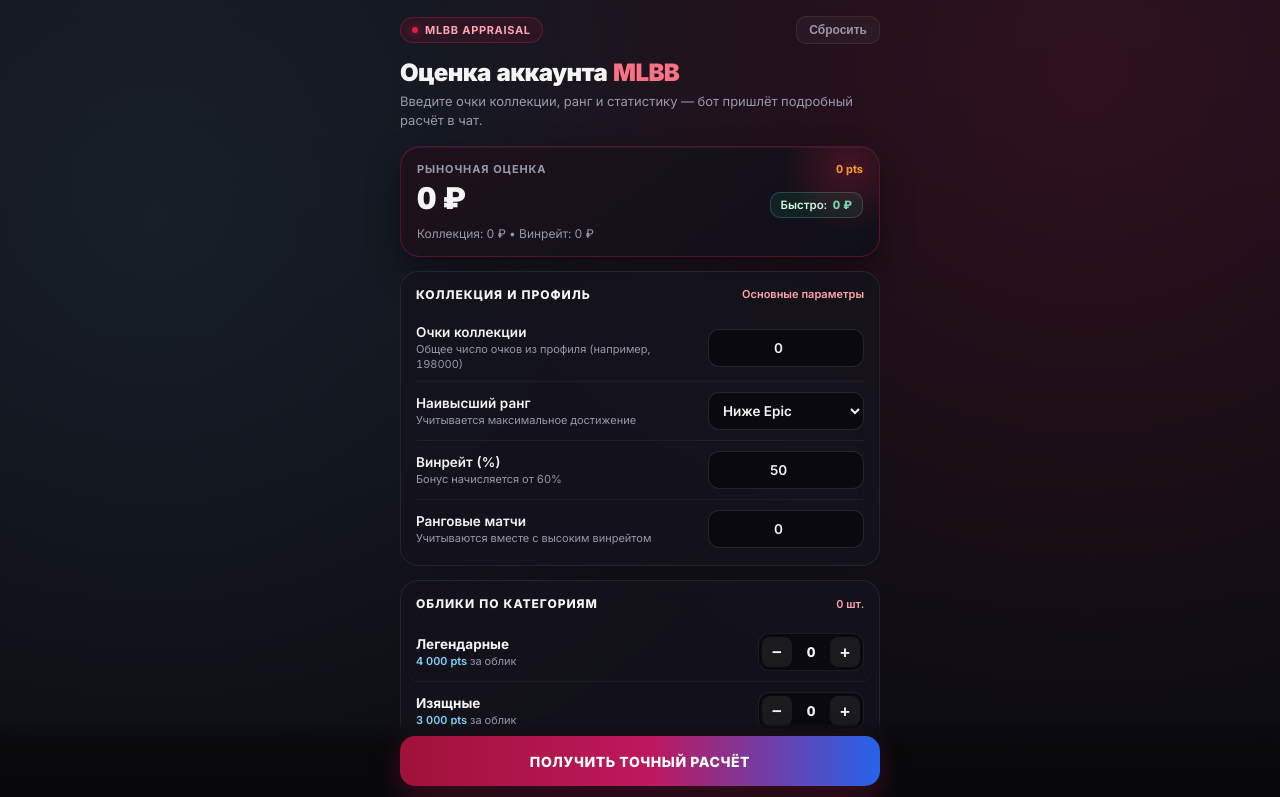
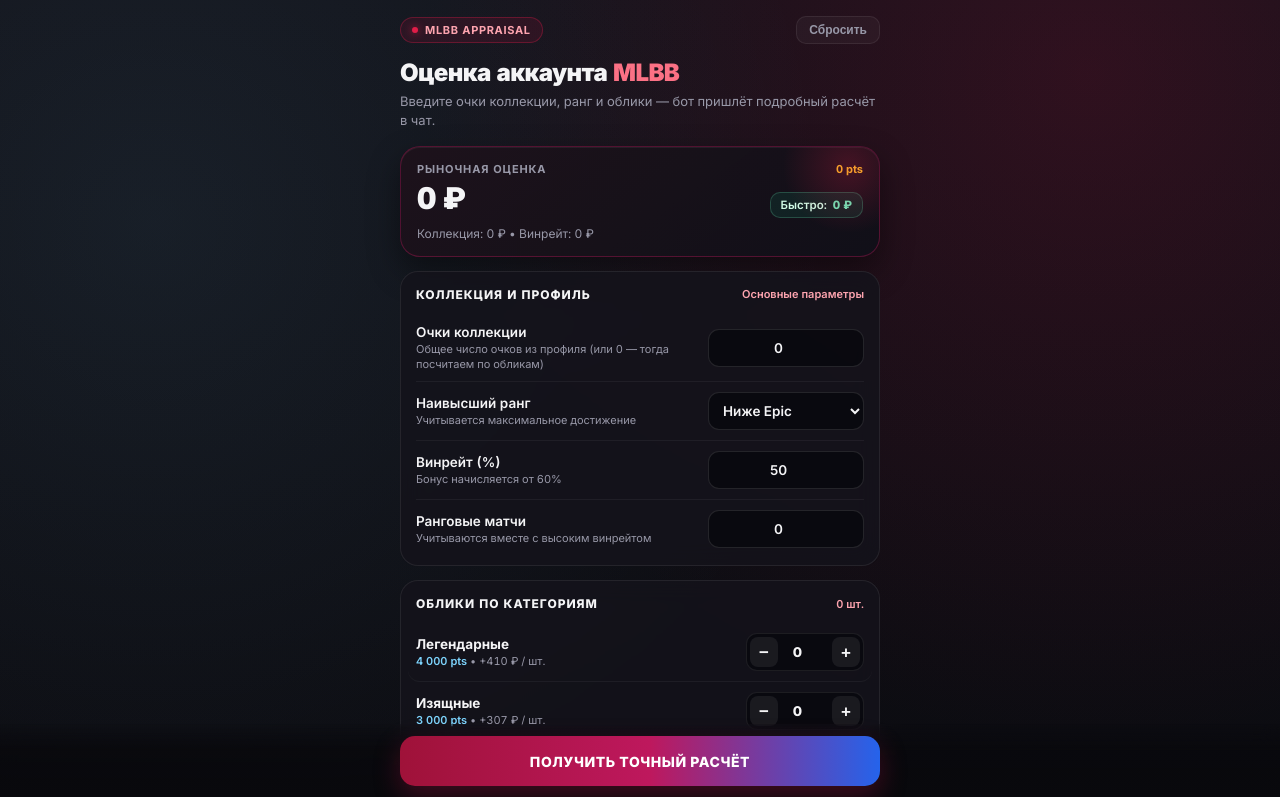
Before and after one commit to deimosept-dev/Voice_bot, a plain HTML site: page index.html in a window 1280 px wide. Both pictures are taken after a click on the button "Сбросить". Shown: the top 797 px of the page. Drawn offline with Linux system fonts and the light colour scheme.

Commit message:
Update index.html

```diff
--- a/index.html
+++ b/index.html
@@ -116,7 +116,6 @@
             color: var(--muted);
         }
 
-        /* Главный экран оценки */
         .score-panel {
             position: relative;
             overflow: hidden;
@@ -201,7 +200,6 @@
             color: var(--muted);
         }
 
-        /* Блоки параметров */
         .box {
             background: var(--surface);
             backdrop-filter: blur(12px);
@@ -294,7 +292,7 @@
         }
 
         input[type="number"] {
-            padding: 0 10px;
+            padding: 0 8px;
             text-align: center;
         }
 
@@ -303,7 +301,6 @@
             box-shadow: 0 0 0 3px rgba(225, 29, 72, 0.18);
         }
 
-        /* Список обликов */
         .skin-item {
             display: flex;
             align-items: center;
@@ -352,7 +349,7 @@
         .qty-box {
             display: flex;
             align-items: center;
-            gap: 5px;
+            gap: 4px;
             padding: 3px;
             border-radius: 11px;
             background: rgba(8, 8, 13, 0.72);
@@ -360,7 +357,7 @@
         }
 
         .qty-btn {
-            width: 30px;
+            width: 28px;
             height: 30px;
             border-radius: 8px;
             border: none;
@@ -381,15 +378,25 @@
             background: var(--crimson);
         }
 
-        .qty-num {
-            min-width: 28px;
+        .qty-input {
+            width: 46px !important;
+            height: 30px !important;
+            border-radius: 8px !important;
+            border: 1px solid transparent !important;
+            background: transparent !important;
+            padding: 0 2px !important;
+            font-size: 13.5px !important;
+            font-weight: 800 !important;
+            color: var(--ink);
             text-align: center;
-            font-size: 13.5px;
-            font-weight: 800;
-            color: var(--ink);
         }
 
-        /* Нижняя панель действия */
+        .qty-input:focus {
+            border-color: rgba(225, 29, 72, 0.5) !important;
+            background: rgba(255, 255, 255, 0.05) !important;
+            box-shadow: none !important;
+        }
+
         .footer-bar {
             position: fixed;
             left: 0;
@@ -437,7 +444,7 @@
         </div>
 
         <h1 class="heading">Оценка аккаунта <span>MLBB</span></h1>
-        <p class="lead">Введите очки коллекции, ранг и статистику — бот пришлёт подробный расчёт в чат.</p>
+        <p class="lead">Введите очки коллекции, ранг и облики — бот пришлёт подробный расчёт в чат.</p>
 
         <div class="score-panel">
             <div class="score-top">
@@ -460,7 +467,7 @@
             <div class="row-field">
                 <div class="field-text">
                     <label class="field-title" for="collection_points">Очки коллекции</label>
-                    <span class="field-desc">Общее число очков из профиля (например, 198000)</span>
+                    <span class="field-desc">Общее число очков из профиля (или 0 — тогда посчитаем по обликам)</span>
                 </div>
                 <div class="field-input-wrap">
                     <input type="number" id="collection_points" value="0" min="0" max="5000000" step="100" oninput="refreshPreview()" onchange="refreshPreview()" onblur="refreshPreview()">
@@ -515,11 +522,11 @@
             <div class="skin-item" id="item-legendary">
                 <div class="skin-left">
                     <div class="skin-title">Легендарные</div>
-                    <div class="skin-sub"><strong>4 000 pts</strong> за облик</div>
+                    <div class="skin-sub"><strong>4 000 pts</strong> • +410 ₽ / шт.</div>
                 </div>
                 <div class="qty-box">
                     <button type="button" class="qty-btn" onclick="changeQty('legendary', -1)">−</button>
-                    <span class="qty-num" id="legendary">0</span>
+                    <input type="number" class="qty-input" id="legendary" value="0" min="0" max="9999" step="1" oninput="onSkinInput('legendary')" onchange="onSkinBlur('legendary')" onblur="onSkinBlur('legendary')">
                     <button type="button" class="qty-btn" onclick="changeQty('legendary', 1)">+</button>
                 </div>
             </div>
@@ -527,11 +534,11 @@
             <div class="skin-item" id="item-exquisite_grace">
                 <div class="skin-left">
                     <div class="skin-title">Изящные</div>
-                    <div class="skin-sub"><strong>3 000 pts</strong> за облик</div>
+                    <div class="skin-sub"><strong>3 000 pts</strong> • +307 ₽ / шт.</div>
                 </div>
                 <div class="qty-box">
                     <button type="button" class="qty-btn" onclick="changeQty('exquisite_grace', -1)">−</button>
-                    <span class="qty-num" id="exquisite_grace">0</span>
+                    <input type="number" class="qty-input" id="exquisite_grace" value="0" min="0" max="9999" step="1" oninput="onSkinInput('exquisite_grace')" onchange="onSkinBlur('exquisite_grace')" onblur="onSkinBlur('exquisite_grace')">
                     <button type="button" class="qty-btn" onclick="changeQty('exquisite_grace', 1)">+</button>
                 </div>
             </div>
@@ -539,11 +546,11 @@
             <div class="skin-item" id="item-exquisite">
                 <div class="skin-left">
                     <div class="skin-title">Изысканные</div>
-                    <div class="skin-sub"><strong>2 000 pts</strong> за облик</div>
+                    <div class="skin-sub"><strong>2 000 pts</strong> • +205 ₽ / шт.</div>
                 </div>
                 <div class="qty-box">
                     <button type="button" class="qty-btn" onclick="changeQty('exquisite', -1)">−</button>
-                    <span class="qty-num" id="exquisite">0</span>
+                    <input type="number" class="qty-input" id="exquisite" value="0" min="0" max="9999" step="1" oninput="onSkinInput('exquisite')" onchange="onSkinBlur('exquisite')" onblur="onSkinBlur('exquisite')">
                     <button type="button" class="qty-btn" onclick="changeQty('exquisite', 1)">+</button>
                 </div>
             </div>
@@ -551,11 +558,11 @@
             <div class="skin-item" id="item-deluxe">
                 <div class="skin-left">
                     <div class="skin-title">Роскошные</div>
-                    <div class="skin-sub"><strong>400 pts</strong> за облик</div>
+                    <div class="skin-sub"><strong>400 pts</strong> • +41 ₽ / шт.</div>
                 </div>
                 <div class="qty-box">
                     <button type="button" class="qty-btn" onclick="changeQty('deluxe', -1)">−</button>
-                    <span class="qty-num" id="deluxe">0</span>
+                    <input type="number" class="qty-input" id="deluxe" value="0" min="0" max="9999" step="1" oninput="onSkinInput('deluxe')" onchange="onSkinBlur('deluxe')" onblur="onSkinBlur('deluxe')">
                     <button type="button" class="qty-btn" onclick="changeQty('deluxe', 1)">+</button>
                 </div>
             </div>
@@ -563,11 +570,11 @@
             <div class="skin-item" id="item-exceptional">
                 <div class="skin-left">
                     <div class="skin-title">Исключительные</div>
-                    <div class="skin-sub"><strong>200 pts</strong> за облик</div>
+                    <div class="skin-sub"><strong>200 pts</strong> • +20 ₽ / шт.</div>
                 </div>
                 <div class="qty-box">
                     <button type="button" class="qty-btn" onclick="changeQty('exceptional', -1)">−</button>
-                    <span class="qty-num" id="exceptional">0</span>
+                    <input type="number" class="qty-input" id="exceptional" value="0" min="0" max="9999" step="1" oninput="onSkinInput('exceptional')" onchange="onSkinBlur('exceptional')" onblur="onSkinBlur('exceptional')">
                     <button type="button" class="qty-btn" onclick="changeQty('exceptional', 1)">+</button>
                 </div>
             </div>
@@ -575,11 +582,11 @@
             <div class="skin-item" id="item-common">
                 <div class="skin-left">
                     <div class="skin-title">Обычные</div>
-                    <div class="skin-sub"><strong>100 pts</strong> за облик</div>
+                    <div class="skin-sub"><strong>100 pts</strong> • +10 ₽ / шт.</div>
                 </div>
                 <div class="qty-box">
                     <button type="button" class="qty-btn" onclick="changeQty('common', -1)">−</button>
-                    <span class="qty-num" id="common">0</span>
+                    <input type="number" class="qty-input" id="common" value="0" min="0" max="9999" step="1" oninput="onSkinInput('common')" onchange="onSkinBlur('common')" onblur="onSkinBlur('common')">
                     <button type="button" class="qty-btn" onclick="changeQty('common', 1)">+</button>
                 </div>
             </div>
@@ -587,11 +594,11 @@
             <div class="skin-item" id="item-painted">
                 <div class="skin-left">
                     <div class="skin-title">Окраски для обликов</div>
-                    <div class="skin-sub"><strong>40 pts</strong> за окраску</div>
+                    <div class="skin-sub"><strong>40 pts</strong> • +4 ₽ / шт.</div>
                 </div>
                 <div class="qty-box">
                     <button type="button" class="qty-btn" onclick="changeQty('painted', -1)">−</button>
-                    <span class="qty-num" id="painted">0</span>
+                    <input type="number" class="qty-input" id="painted" value="0" min="0" max="9999" step="1" oninput="onSkinInput('painted')" onchange="onSkinBlur('painted')" onblur="onSkinBlur('painted')">
                     <button type="button" class="qty-btn" onclick="changeQty('painted', 1)">+</button>
                 </div>
             </div>
@@ -603,7 +610,7 @@
                 </div>
                 <div class="qty-box">
                     <button type="button" class="qty-btn" onclick="changeQty('grand_appearance', -1)">−</button>
-                    <span class="qty-num" id="grand_appearance">0</span>
+                    <input type="number" class="qty-input" id="grand_appearance" value="0" min="0" max="9999" step="1" oninput="onSkinInput('grand_appearance')" onchange="onSkinBlur('grand_appearance')" onblur="onSkinBlur('grand_appearance')">
                     <button type="button" class="qty-btn" onclick="changeQty('grand_appearance', 1)">+</button>
                 </div>
             </div>
@@ -637,6 +644,17 @@
             honor:     { label: "Mythical Honor", price: 1537 },
             glory:     { label: "Mythical Glory", price: 5122 },
             immortal:  { label: "Mythical Immortal", price: 10244 }
+        };
+
+        const SKIN_META = {
+            legendary:        { pts: 4000, price: 410, countInTotal: true },
+            exquisite_grace:  { pts: 3000, price: 307, countInTotal: true },
+            exquisite:        { pts: 2000, price: 205, countInTotal: true },
+            deluxe:           { pts: 400,  price: 41,  countInTotal: true },
+            exceptional:      { pts: 200,  price: 20,  countInTotal: true },
+            common:           { pts: 100,  price: 10,  countInTotal: true },
+            painted:          { pts: 40,   price: 4,   countInTotal: true },
+            grand_appearance: { pts: 0,    price: 0,   countInTotal: false }
         };
 
         let skins = {
@@ -674,6 +692,39 @@
             return formatInt(num) + " ₽";
         }
 
+        function syncSkinRowState(key) {
+            const val = skins[key] || 0;
+            const row = document.getElementById("item-" + key);
+            if (row) row.classList.toggle("has-items", val > 0);
+        }
+
+        function changeQty(key, delta) {
+            const next = Math.max(0, Math.min(9999, (skins[key] || 0) + delta));
+            skins[key] = next;
+            const input = document.getElementById(key);
+            if (input) input.value = next;
+            syncSkinRowState(key);
+            vibrate("light");
+            refreshPreview();
+        }
+
+        function onSkinInput(key) {
+            const input = document.getElementById(key);
+            const raw = input ? input.value : "0";
+            skins[key] = raw === "" ? 0 : Math.round(clampNum(raw, 0, 9999, 0));
+            syncSkinRowState(key);
+            refreshPreview();
+        }
+
+        function onSkinBlur(key) {
+            const input = document.getElementById(key);
+            const cleanVal = Math.round(clampNum(input ? input.value : 0, 0, 9999, 0));
+            skins[key] = cleanVal;
+            if (input) input.value = cleanVal;
+            syncSkinRowState(key);
+            refreshPreview();
+        }
+
         function readForm() {
             const rank = document.getElementById("rank").value;
             const winrate = clampNum(document.getElementById("winrate").value, 0, 100, 0);
@@ -689,13 +740,23 @@
             return Math.round(extraWr * WINRATE_RUB_PER_PCT * matchFactor);
         }
 
-        function changeQty(key, delta) {
-            skins[key] = Math.max(0, (skins[key] || 0) + delta);
-            document.getElementById(key).innerText = skins[key];
-            const row = document.getElementById("item-" + key);
-            if (row) row.classList.toggle("has-items", skins[key] > 0);
-            vibrate("light");
-            refreshPreview();
+        function calcCollectionSummary(manualPoints) {
+            let skinsPts = 0;
+            let skinsRub = 0;
+            let totalSkinsCount = 0;
+
+            Object.entries(SKIN_META).forEach(([key, cfg]) => {
+                const cnt = skins[key] || 0;
+                if (cfg.countInTotal) totalSkinsCount += cnt;
+                skinsPts += cnt * cfg.pts;
+                skinsRub += cnt * cfg.price;
+            });
+
+            const manualRub = Math.round((manualPoints / 1000) * PRICE_PER_1000_PTS);
+            const effectivePts = Math.max(manualPoints, skinsPts);
+            const collectionRub = Math.max(manualRub, skinsRub);
+
+            return { effectivePts, collectionRub, totalSkinsCount };
         }
 
         function resetAll() {
@@ -705,9 +766,9 @@
             document.getElementById("matches").value = "0";
             Object.keys(skins).forEach((key) => {
                 skins[key] = 0;
-                document.getElementById(key).innerText = "0";
-                const row = document.getElementById("item-" + key);
-                if (row) row.classList.remove("has-items");
+                const input = document.getElementById(key);
+                if (input) input.value = "0";
+                syncSkinRowState(key);
             });
             vibrate("medium");
             refreshPreview();
@@ -716,19 +777,17 @@
         function refreshPreview() {
             const { rank, winrate, matches, collection_points } = readForm();
             const rankInfo = RANK_VALUES[rank] || RANK_VALUES.none;
-            const collectionRub = Math.round((collection_points / 1000) * PRICE_PER_1000_PTS);
+            const { effectivePts, collectionRub, totalSkinsCount } = calcCollectionSummary(collection_points);
             const wrBonus = calcWinrateBonus(winrate, matches);
             const total = collectionRub + rankInfo.price + wrBonus;
             const quickSale = Math.round(total * QUICK_SALE_FACTOR);
 
-            const totalSkins = Object.values(skins).reduce((acc, v) => acc + (v || 0), 0);
-
             document.getElementById("previewTotal").innerText = formatRub(total);
             document.getElementById("previewQuick").innerText = formatRub(quickSale);
-            document.getElementById("ptsBadge").innerText = `${formatInt(collection_points)} pts`;
+            document.getElementById("ptsBadge").innerText = `${formatInt(effectivePts)} pts`;
             document.getElementById("previewMeta").innerText =
                 `Коллекция: ${formatRub(collectionRub)} • Винрейт: ${formatRub(wrBonus)}`;
-            document.getElementById("skinsCountTag").innerText = `${totalSkins} шт.`;
+            document.getElementById("skinsCountTag").innerText = `${totalSkinsCount} шт.`;
         }
 
         function sendCalculation() {
@@ -736,6 +795,13 @@
             document.getElementById("collection_points").value = clean.collection_points;
             document.getElementById("winrate").value = clean.winrate;
             document.getElementById("matches").value = clean.matches;
+
+            Object.keys(skins).forEach((key) => {
+                const input = document.getElementById(key);
+                const val = Math.round(clampNum(input ? input.value : skins[key], 0, 9999, 0));
+                skins[key] = val;
+                if (input) input.value = val;
+            });
 
             const payload = {
                 action: "calculate_manual",
```
